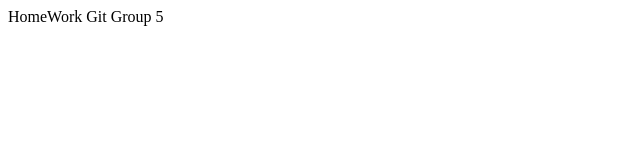
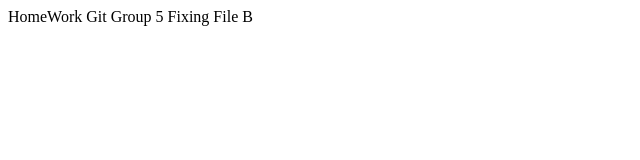
Before and after one commit to hongkhan/nhom5-SET-20225, a plain HTML site: page index.html in a window 1280 px wide. Shown: the whole page, without its empty margins (0-640 px from the left). Drawn offline with Linux system fonts and the light colour scheme.

Commit message:
Fixing File B

```diff
--- a/index.html
+++ b/index.html
@@ -7,5 +7,6 @@
 </head>
 <body>
     HomeWork Git Group 5
+    Fixing File B
 </body>
 </html>
```
